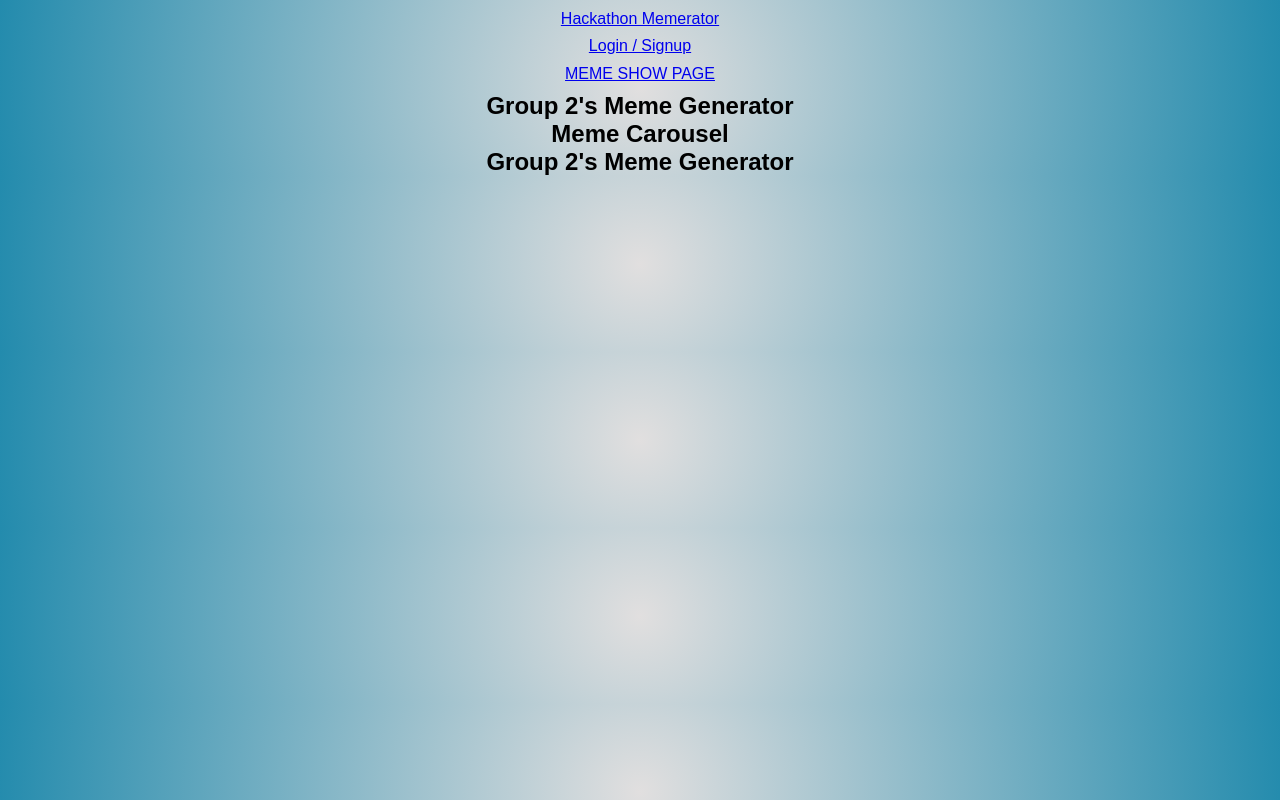
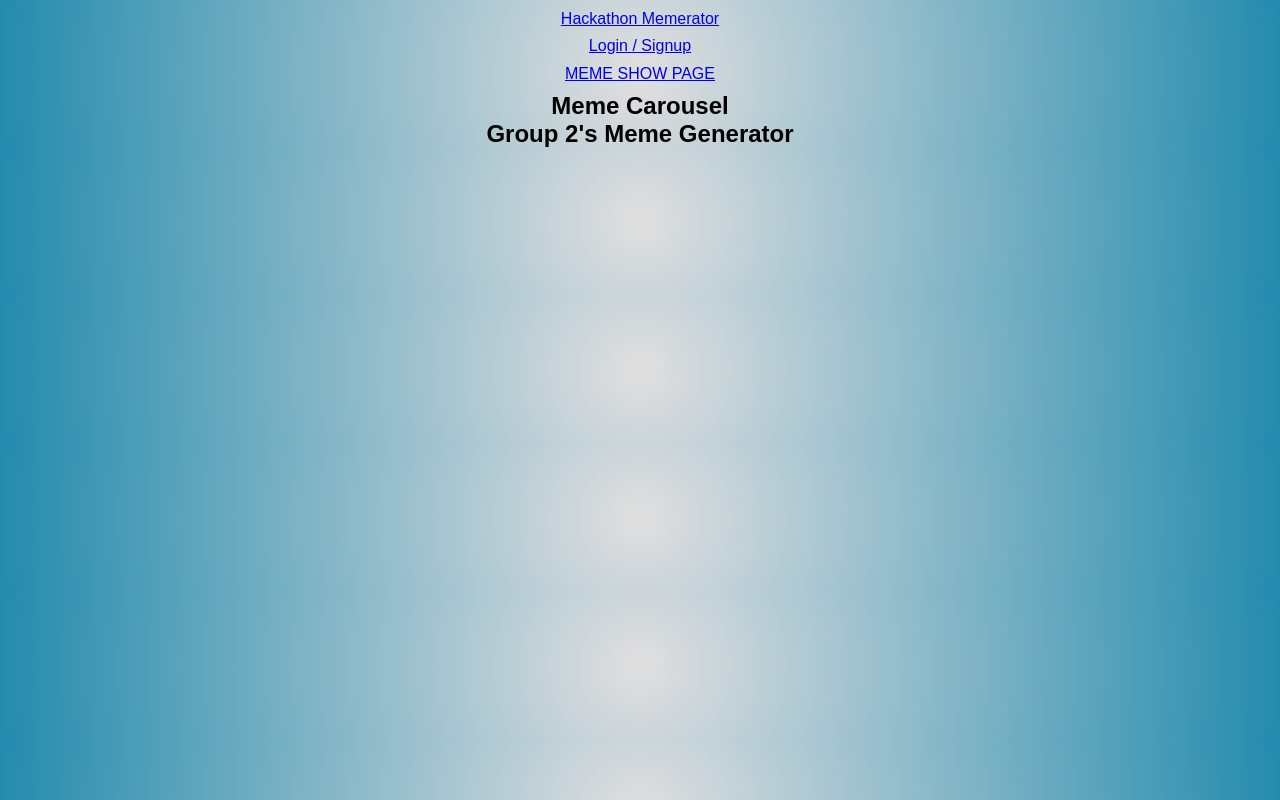
Before and after one commit to coreyloftus/GA-hackathon-jan-12, a React (Create React App) app: page / in a window 1280 px wide. Built offline with nearby package versions, Linux system fonts and the light colour scheme.

Commit message:
Changed app.js to only rendere NAV and MemeCarousel. Moved home into path=/

```diff
--- a/src/App.js
+++ b/src/App.js
@@ -24,7 +24,6 @@ function App() {
             <div className="App">
                 <div>
                     <Nav />
-                    <Hero />
                     <MemeCarousel />
                 </div>
                 <Routes>
```
